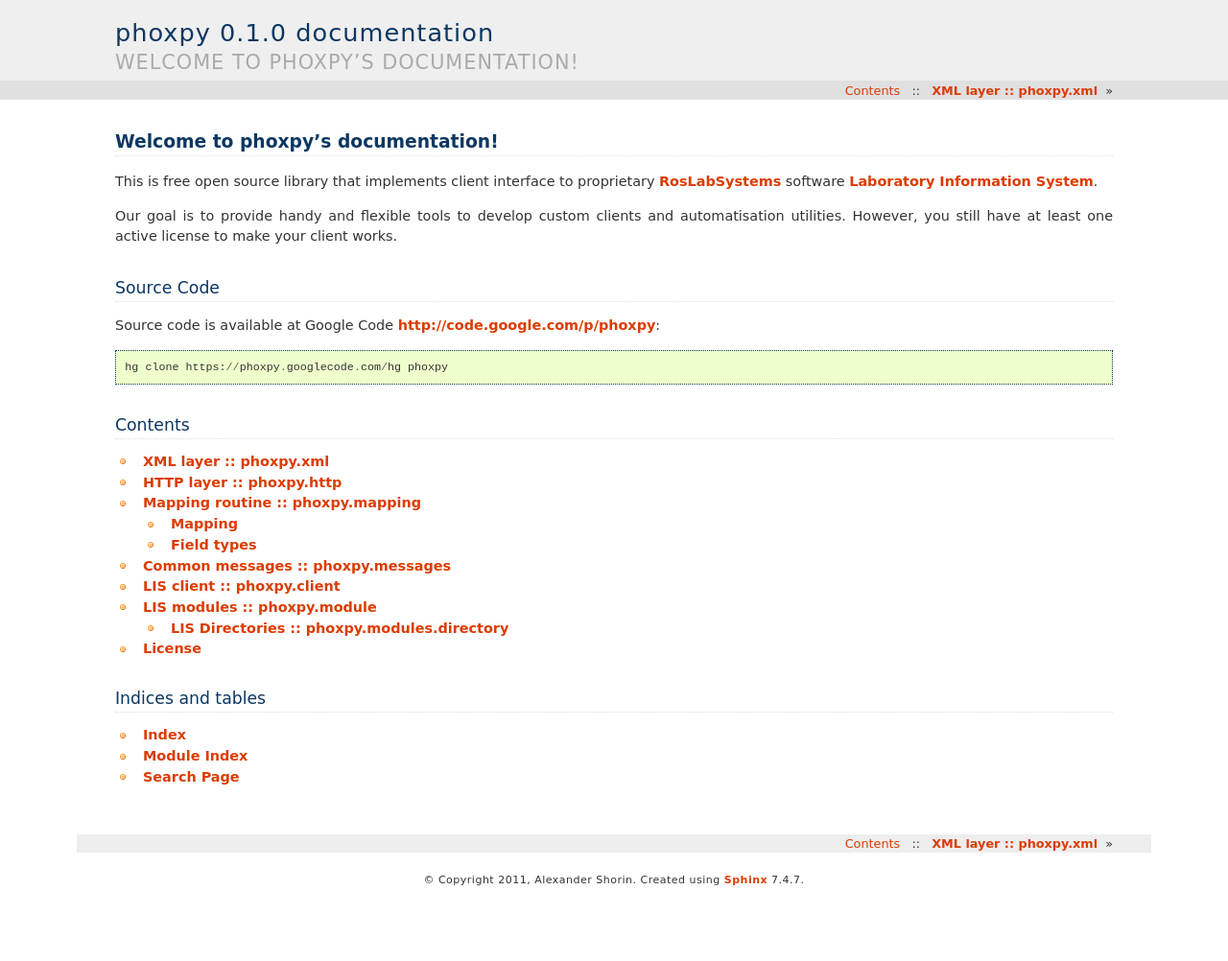
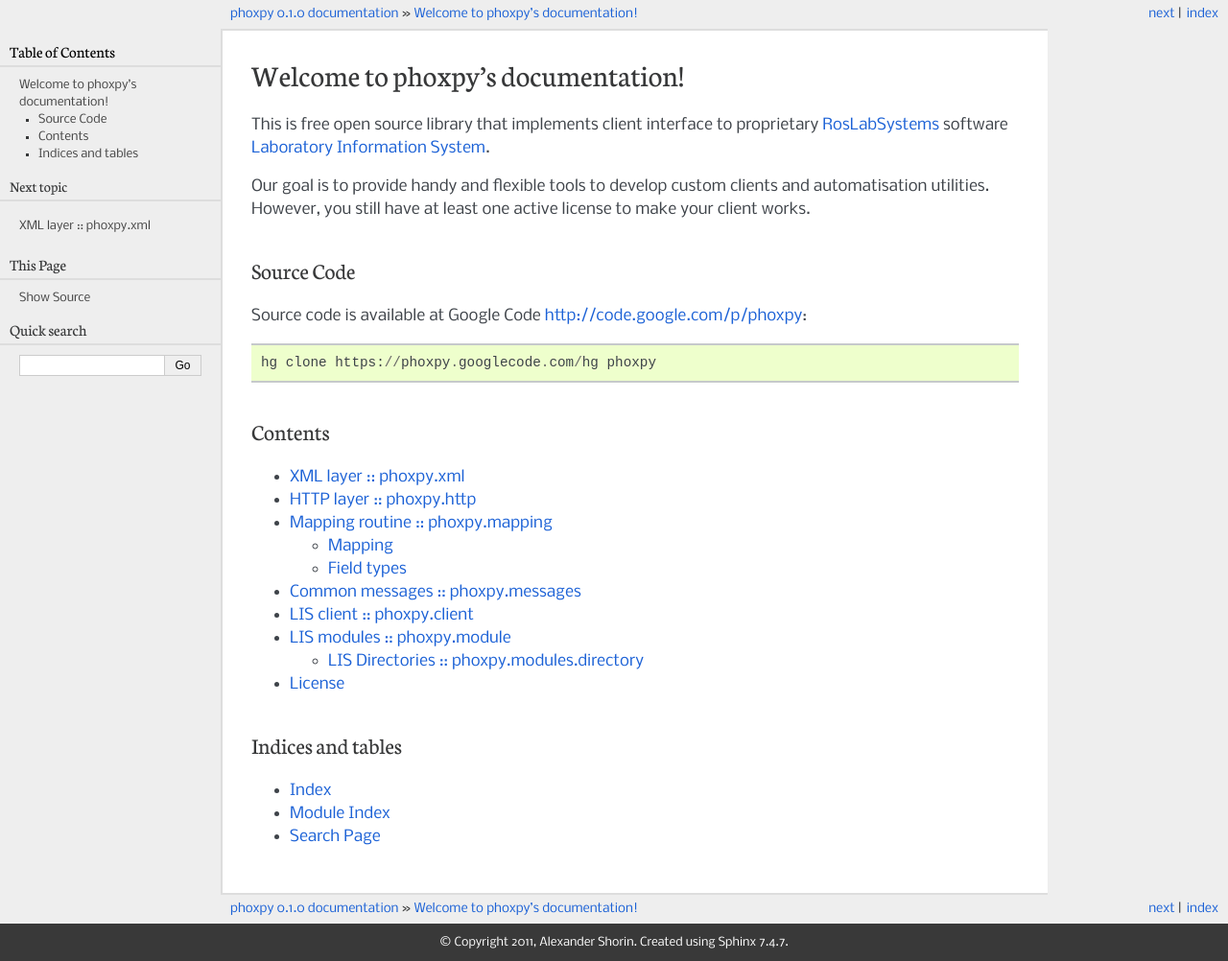
Before and after one commit to kxepal/phoxpy, a Sphinx documentation site: the page built from doc/index.rst, in a window 1280 px wide. Shown: the whole page at 96% size. Built offline with Sphinx 7.4.7, drawn with Linux system fonts in a browser that asks for light colours; before the commit the page ends 934 px from its top, so only the background shows below that.

Commit message:
Update docs theme.

```diff
--- a/doc/conf.py
+++ b/doc/conf.py
@@ -91,7 +91,7 @@
 
 # The theme to use for HTML and HTML Help pages.  See the documentation for
 # a list of builtin themes.
-html_theme = 'haiku'
+html_theme = 'pyramid'
 
 # Theme options are theme-specific and customize the look and feel of a theme
 # further.  For a list of options available for each theme, see the
```
